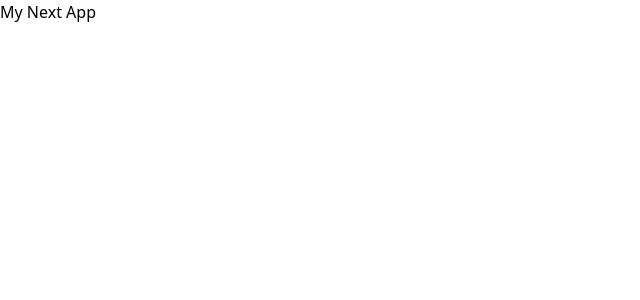
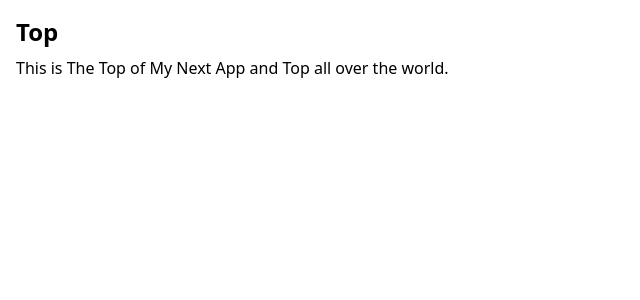
Before and after one commit to FNYukii/next-tutorial, a Next.js app: page / in a window 1280 px wide. Shown: the top 300 px of the page, without its empty margins (0-640 px from the left). Built offline with nearby package versions, Linux system fonts and the light colour scheme.

Commit message:
feat: トップページの内容を改善

```diff
--- a/src/app/page.tsx
+++ b/src/app/page.tsx
@@ -1,7 +1,11 @@
 export default function Home() {
+
   return (
-    <main>
-      <h1>My Next App</h1>
+
+    <main className="p-4">
+
+      <h1 className="text-2xl font-bold">Top</h1>
+			<p className="mt-2">This is The Top of My Next App and Top all over the world.</p>
     </main>
   )
 }
```
